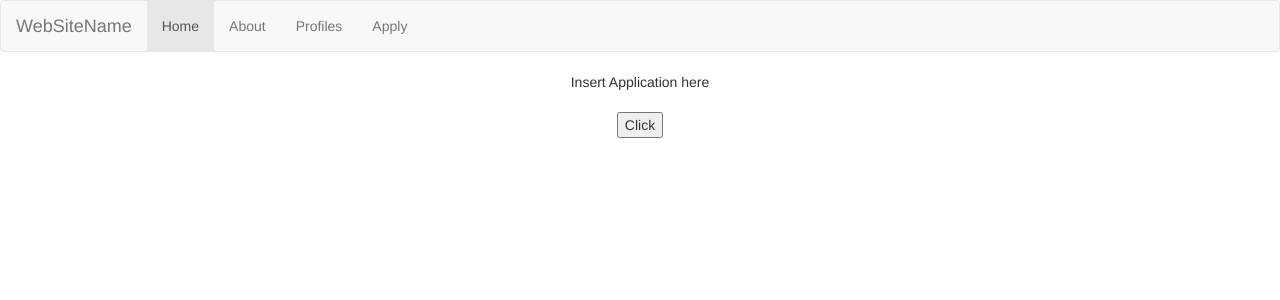
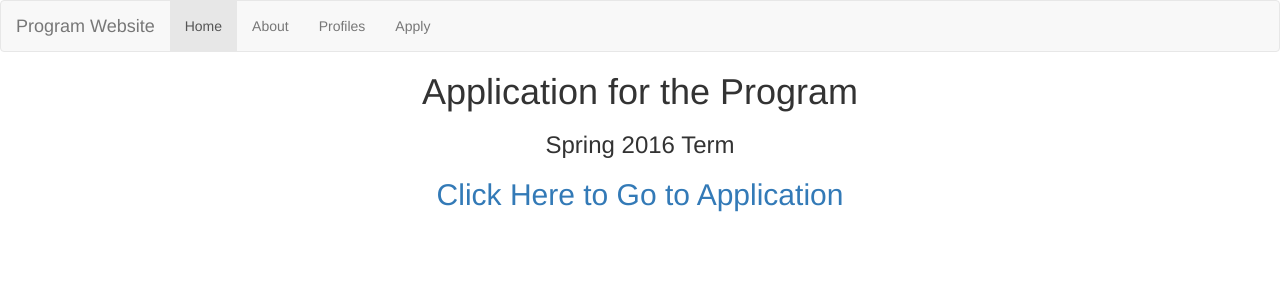
Before and after one commit to leoncheng57/ecwebsite, a Flask app: page /apply in a window 1280 px wide. Shown: the top 300 px of the page. Run offline with Flask 2, Linux system fonts and the light colour scheme; some libraries are stand-ins or nearby versions.

Commit message:
worked on about and apply pages

```diff
--- a/templates/apply.html
+++ b/templates/apply.html
@@ -3,10 +3,9 @@
 {% block body %}
 
 <center>
-  Insert Application here
-  <br>
-  <br>
-  <button> Click </button>
+  <h1>Application for the Program</h1>
+  <h3>Spring 2016 Term</h3>
+  <h2><a href="#">Click Here to Go to Application</a></h2>
 </center>
 
 {% endblock %}
--- a/templates/base.html
+++ b/templates/base.html
@@ -13,7 +13,7 @@
     <nav class="navbar navbar-default">
       <div class="container-fluid">
         <div class="navbar-header">
-          <a class="navbar-brand" href="home">WebSiteName</a>
+          <a class="navbar-brand" href="home">Program Website</a>
         </div>
         <ul class="nav navbar-nav">
           <li class="active"><a href="home">Home</a></li>
--- a/templates/home.html
+++ b/templates/home.html
@@ -4,7 +4,7 @@
 <center>
   <h1>Hello this is the home page</h1>
   <br><br>
-  <img src="static/img/stock_photo.jpg" style="width:25%">
+  <img src="static/img/home.jpg" style="width:25%"></img>
 </center>
 <br><br>
 Now, here is a bunch of text.
```
Also changed, not shown: templates/about.html (+23 -1 lines), static/img/home.jpg (renamed from static/img/stock_photo.jpg), static/img/logo.jpg (added).
